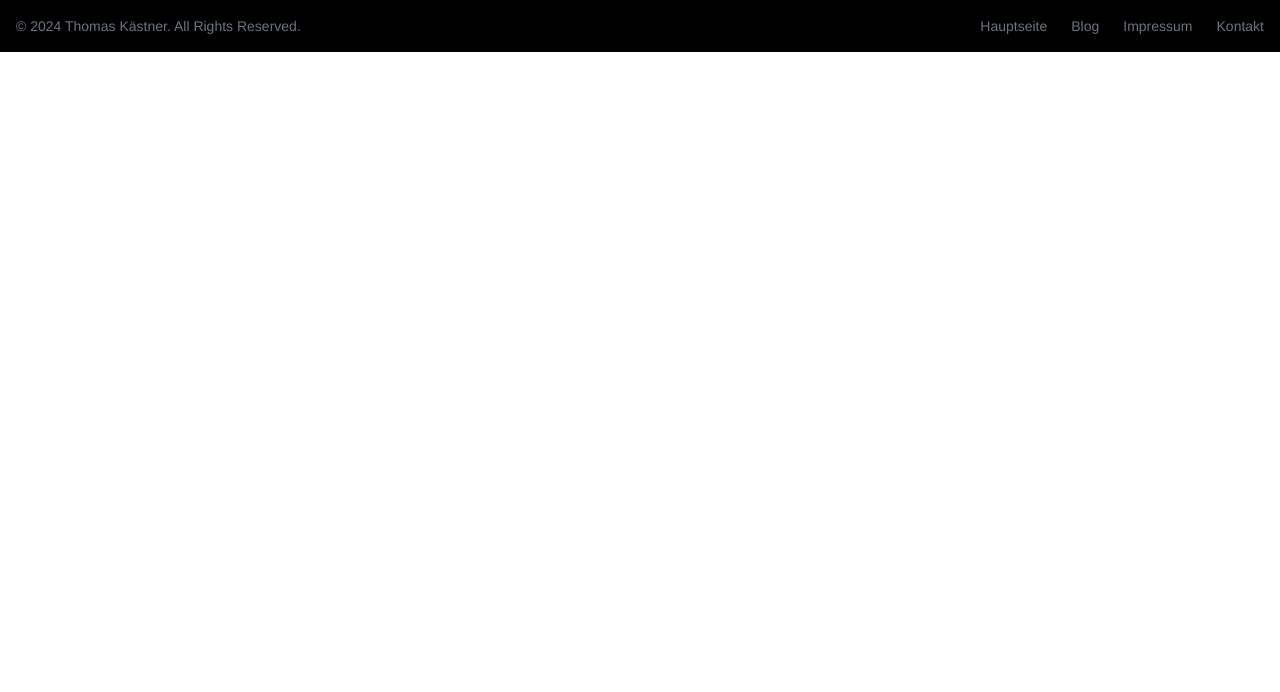
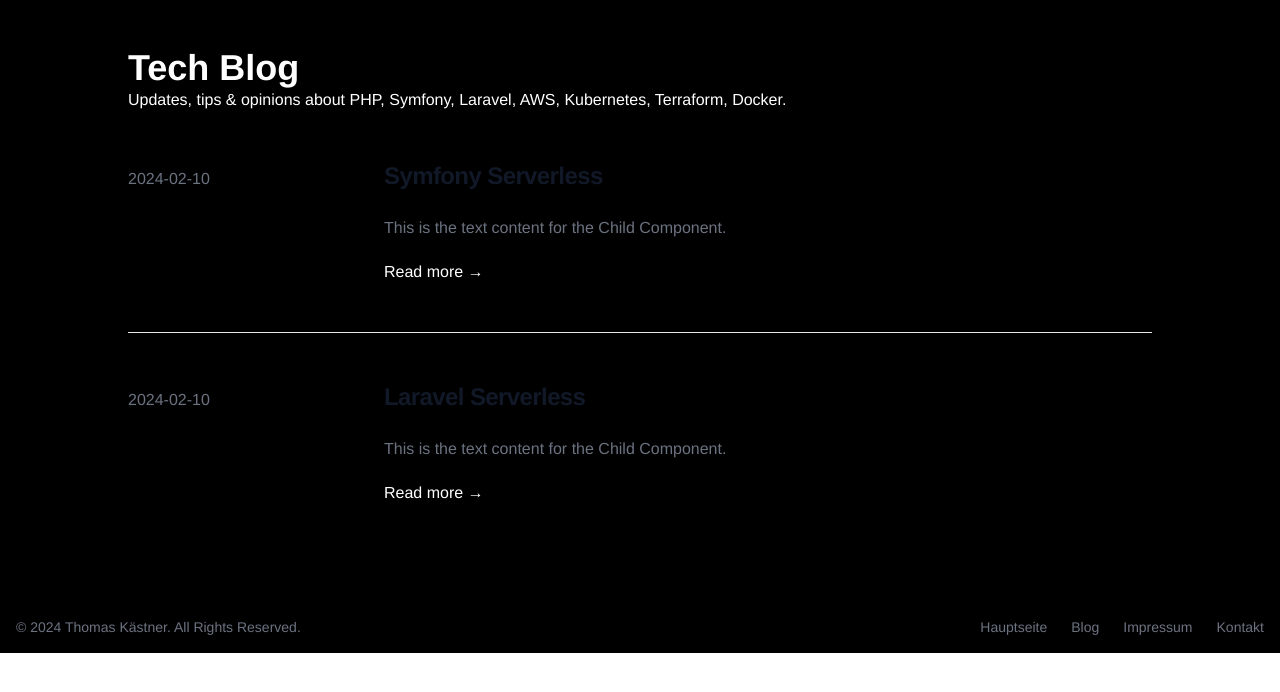
Before and after one commit to ThomasAKaestner/thomaskaestner, a Vue app: page /blog in a window 1280 px wide. Shown: the top 692 px of the page. Built offline with nearby package versions, Linux system fonts and the light colour scheme.

Commit message:
adding new pages

```diff
--- a/public/index.html
+++ b/public/index.html
@@ -27,6 +27,18 @@
     <strong>We're sorry but <%= htmlWebpackPlugin.options.title %> doesn't work properly without JavaScript enabled.
         Please enable it to continue.</strong>
 </noscript>
+<script type="text/javascript">
+    (function(l) {
+        if (l.search[1] === '/' ) {
+            var decoded = l.search.slice(1).split('&').map(function(s) {
+                return s.replace(/~and~/g, '&')
+            }).join('?');
+            window.history.replaceState(null, null,
+                l.pathname.slice(0, -1) + decoded + l.hash
+            );
+        }
+    }(window.location))
+</script>
 <div id="app"></div>
 </body>
 </html>
--- a/src/components/MyProjects.vue
+++ b/src/components/MyProjects.vue
@@ -204,7 +204,7 @@
                 <div class="bg-gray-900 rounded text-gray-100 px-2">MySQL</div>
               </div>
               <p class="leading-tight text-center pt-2">
-                ab 2021 Dezember - März 2022
+                ab 2021 Oktober - März 2022
               </p>
             </div>
             <div class="col-start-5 col-end-6 md:mx-auto relative mr-10">
@@ -245,7 +245,7 @@
                 <div class="bg-gray-900 rounded text-gray-100 px-2">PHPUnit</div>
               </div>
               <p class="leading-tight text-center pt-2">
-                ab 2020 März - 2021 Dezember
+                ab 2020 März - 2021 Oktober
               </p>
             </div>
             <div class="col-start-5 col-end-6 md:mx-auto relative mr-10">
--- /dev/null
+++ b/src/components/blog/ListElement.vue
@@ -0,0 +1,46 @@
+<script>
+import {defineComponent} from 'vue'
+
+export default defineComponent({
+    name: "ListElement"
+})
+</script>
+
+<template>
+    <li class="py-12">
+        <article class="space-y-2 xl:grid xl:grid-cols-4 xl:space-y-0 xl:items-baseline">
+            <dl>
+                <dt class="sr-only">Published on</dt>
+                <dd class="text-base leading-6 font-medium text-gray-500 dark:text-gray-300">
+                    <time datetime="2023-12-28T12:00:00.000Z">
+                        {{ date }}
+                    </time>
+                </dd>
+            </dl>
+            <div class="space-y-5 xl:col-span-3">
+                <div class="space-y-6">
+                    <h2 class="text-2xl leading-8 font-bold tracking-tight">
+                        <a class="text-gray-900 dark:text-white" href="/blog/symfony-serverless">
+                            {{ title }}
+                        </a>
+                    </h2>
+                    <div class="prose dark:prose-invert max-w-none text-gray-500 dark:text-gray-300">
+                        {{ text }}
+                    </div>
+                </div>
+                <div class="text-base leading-6 font-medium"><a class="link" aria-label="read more"
+                                                                href="/blog/symfony-serverless">Read more →</a></div>
+            </div>
+        </article>
+    </li>
+</template>
+
+<script>
+export default {
+    props: {
+        title: String,
+        text: String,
+        date: String
+    }
+}
+</script>
--- a/src/views/BlogView.vue
+++ b/src/views/BlogView.vue
@@ -1,15 +1,54 @@
 <script>
 import {defineComponent} from 'vue'
+import ListElement from "@/components/blog/ListElement.vue";
 
 export default defineComponent({
-    name: "BlogView"
+    name: "BlogView",
+    components: {ListElement}
 })
 </script>
 
 <template>
-  <div></div>
+    <div class="bg-black">
+        <div class="text-white text-left max-w-3xl mx-auto py-12 px-4 sm:px-6 xl:max-w-5xl xl:px-0">
+            <h1 class="text-4xl font-bold">Tech Blog</h1>
+            <p>Updates, tips & opinions about PHP, Symfony, Laravel, AWS, Kubernetes, Terraform, Docker.</p>
+
+            <ul class="divide-y divide-gray-200 dark:divide-slate-200/5">
+                <ListElement
+                    :title="symfonyServerlessPageTitle"
+                    :text="symfonyServerlessPageText"
+                    :date="symfonyServerlessPageDate"
+                    ></ListElement>
+                <ListElement
+                    :title="laravelServerlessPageTitle"
+                    :text="laravelServerlessPageText"
+                    :date="laravelServerlessPageDate"
+                ></ListElement>
+            </ul>
+        </div>
+    </div>
 </template>
 
-<style scoped>
+<script>
+import ListElement from "@/components/blog/ListElement.vue";
 
-</style>
+export default {
+    components: {
+        ListElement
+    },
+    data() {
+        return {
+            symfonyServerlessPageTitle: 'Symfony Serverless',
+            symfonyServerlessPageText: 'This is the text content for the Child Component.',
+            symfonyServerlessPageDate: '2024-02-10',
+            laravelServerlessPageTitle: 'Laravel Serverless',
+            laravelServerlessPageText: 'This is the text content for the Child Component.',
+            laravelServerlessPageDate: '2024-02-10',
+            awsCloudFormationTitle: 'Laravel Serverless',
+            awsCloudFormationText: 'This is the text content for the Child Component.',
+            awsCloudFormationDate: '2024-02-10'
+        };
+    }
+}
+</script>
--- a/src/views/ImpressumView.vue
+++ b/src/views/ImpressumView.vue
@@ -1,13 +1,13 @@
 <template>
-  <div class="h-screen text-l text-left bg-gray-200 p-12">
+    <div class="text-l text-left bg-gray-200 p-12">
         <div class="m-12">
             <h1 class="text-lg font-bold pt-4 pb-2">Impressum:</h1>
             <ul>
                 <li>Thomas Kästner</li>
                 <li>Email: thomasalankaestner@gmail.com</li>
+                <li>USt-ID: </li>
             </ul>
             <h1 class="text-lg font-bold pt-6 pb-2">Datenschutzerklärung:</h1>
-
             <h3 class="text-lg font-bold pt-4 pb-2">Google Analytics</h3>
             <p>
                 Diese Website nutzt den Dienst „Google Analytics“, welcher von der
@@ -80,7 +80,8 @@
                 Wenn Sie eine Berichtigung, Sperrung, Löschung oder Auskunft über die zu Ihrer Person
                 gespeicherten personenbezogenen Daten wünschen oder Fragen bzgl. der Erhebung,
                 Verarbeitung oder Verwendung Ihrer personenbezogenen Daten haben oder erteilte
-        Einwilligungen widerrufen möchten, wenden Sie sich bitte an folgende E-Mail-Adresse: thomasalankaestner@gmail.com
+                Einwilligungen widerrufen möchten, wenden Sie sich bitte an folgende E-Mail-Adresse:
+                thomasalankaestner@gmail.com
             </p>
         </div>
     </div>
```
Also changed, not shown: public/404.html (added, +39 -0 lines). Lines whose indentation alone changed are shown as unchanged.
